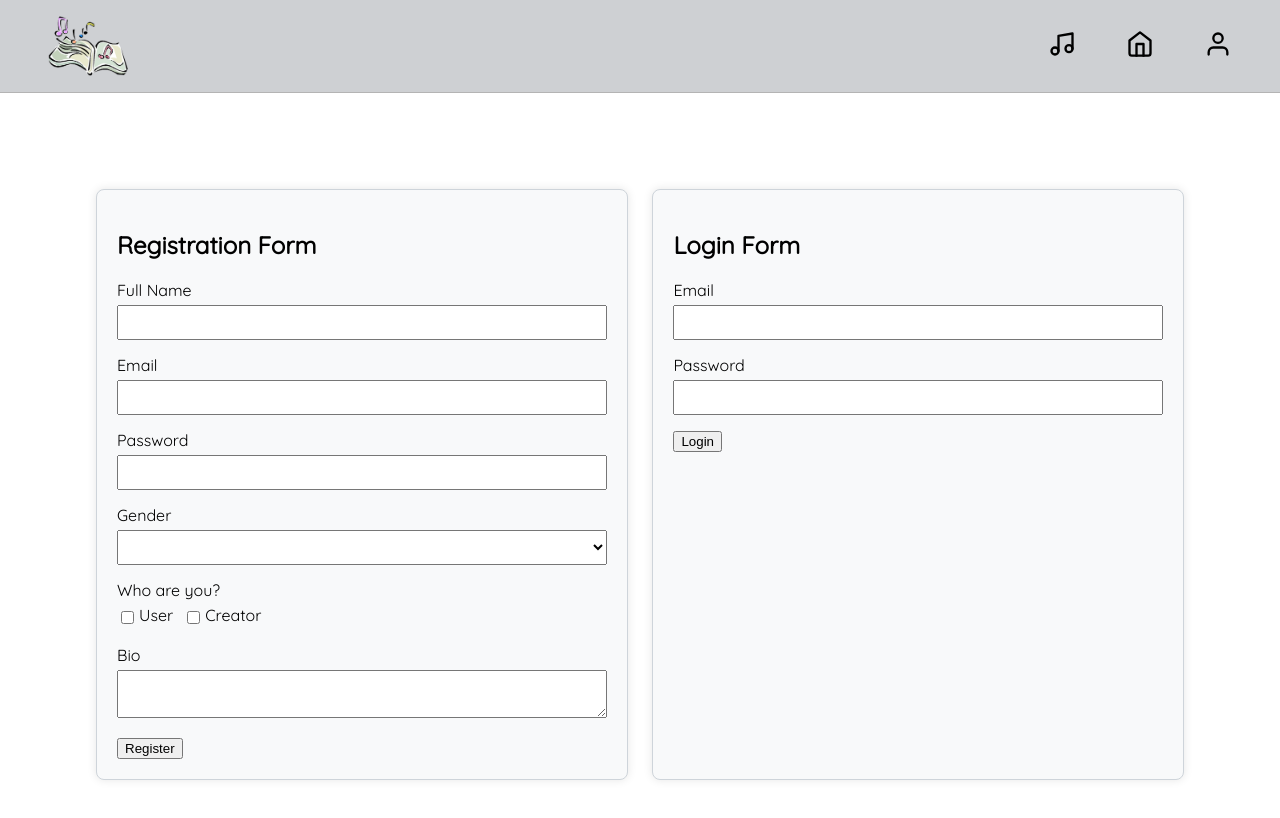
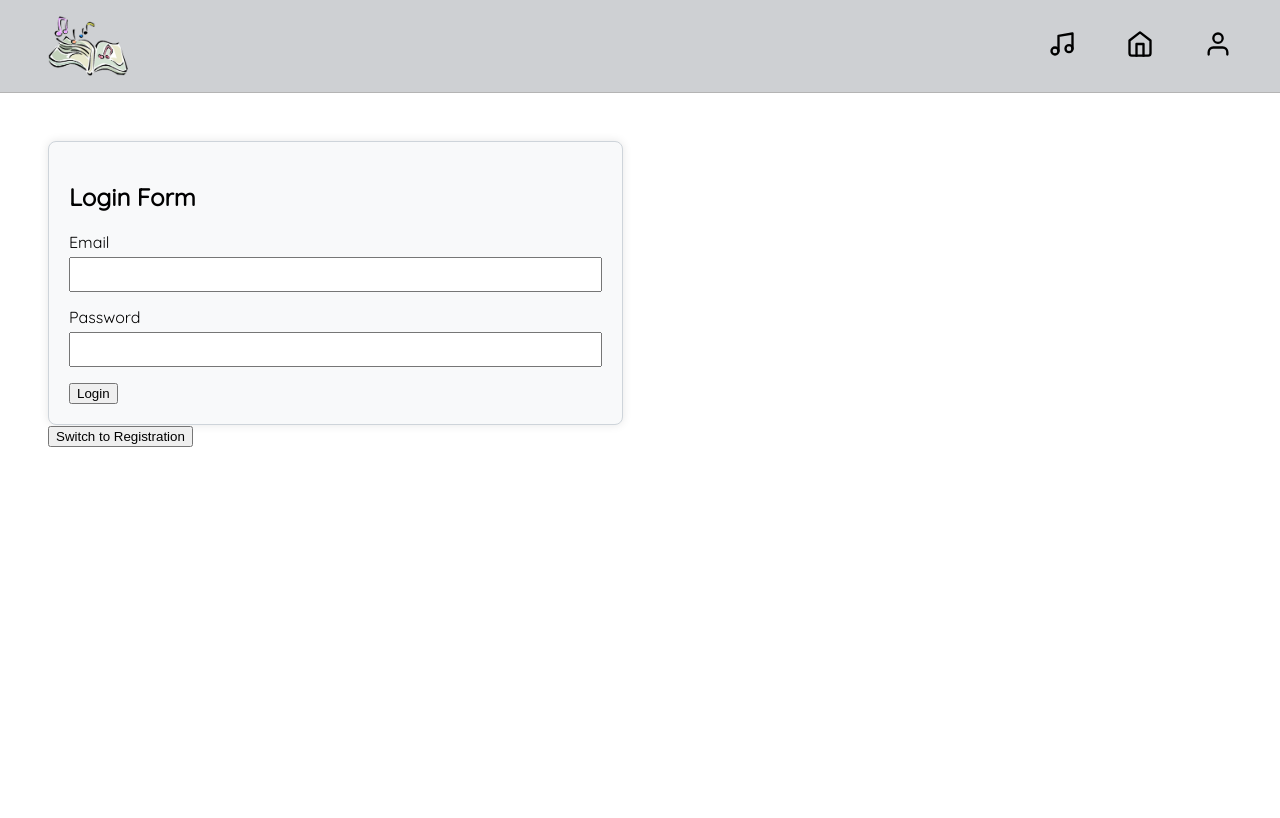
Before and after one commit to lismalgorzata/projectPP5, a Vue app: page /login in a window 1280 px wide. Shown: the top 818 px of the page. Built offline with nearby package versions, Linux system fonts and the light colour scheme.

Commit message:
login/register toggle button

```diff
--- a/src/views/LogInView.vue
+++ b/src/views/LogInView.vue
@@ -1,20 +1,44 @@
 <template>
   <div class="container">
+
+    <!-- Login form using registration data -->
+    <form v-if="currentForm === 'login'" @submit.prevent="submitLogin" class="form login-form">
+      <h2>Login Form</h2>
+
+      <div class="form-group">
+        <label for="loginEmail">Email</label>
+        <input id="loginEmail" v-model="loginForm.email" type="email" required />
+      </div>
+
+      <div class="form-group">
+        <label for="loginPassword">Password</label>
+        <input id="loginPassword" v-model="loginForm.password" type="password" required />
+      </div>
+
+      <button type="submit">Login</button>
+
+    </form>
+
     <!-- Registration Form -->
-    <form @submit.prevent="submitRegistration" class="form registration-form">
+    <form v-if="currentForm === 'registration'" @submit.prevent="submitRegistration" class="form registration-form" >
+
       <h2>Registration Form</h2>
+
       <div class="form-group">
         <label for="fullName">Full Name</label>
         <input id="fullName" v-model="registrationForm.fullName" type="text" required />
       </div>
+
       <div class="form-group">
         <label for="newEmail">Email</label>
         <input id="newEmail" v-model="registrationForm.email" type="email" required />
       </div>
+
       <div class="form-group">
         <label for="newPassword">Password</label>
         <input id="newPassword" v-model="registrationForm.password" type="password" required />
       </div>
+
       <div class="form-group">
         <label for="gender">Gender</label>
         <select id="gender" v-model="registrationForm.gender" required>
@@ -23,40 +47,41 @@
           <option value="other">Other</option>
         </select>
       </div>
+
       <div class="form-group">
+
         <label>Who are you?</label>
+
         <div class="inline-checkbox-group">
+
           <div class="inline-checkbox">
             <input id="youAreUser" type="checkbox" class="custom-checkbox" v-model="registrationForm.whoareyou.user" />
             <label class="custom-label" for="youAreUser">User</label>
           </div>
+
           <div class="inline-checkbox">
             <input id="youAreCreator" type="checkbox" class="custom-checkbox" v-model="registrationForm.whoareyou.creator" />
             <label class="custom-label" for="youAreCreator">Creator</label>
           </div>
+
         </div>
+
       </div>
+
       <div class="form-group">
         <label for="bio">Bio</label>
         <textarea id="bio" v-model="registrationForm.bio"></textarea>
       </div>
+
       <button type="submit">Register</button>
+
     </form>
 
-    <!-- Login form using registration data -->
-    <form @submit.prevent="submitLogin" class="form login-form">
-      <h2>Login Form</h2>
-      <div class="form-group">
-        <label for="loginEmail">Email</label>
-        <input id="loginEmail" v-model="loginForm.email" type="email" required />
-      </div>
-      <div class="form-group">
-        <label for="loginPassword">Password</label>
-        <input id="loginPassword" v-model="loginForm.password" type="password" required />
-      </div>
-      <button type="submit">Login</button>
-    </form>
+
+
   </div>
+
+  <button @click="toggleForm">{{ currentForm === 'login' ? 'Switch to Registration' : 'Switch to Login' }}</button>
 </template>
 
 <script>
@@ -82,6 +107,11 @@ export default {
     });
 
     const registrationComplete = ref(false);
+    const currentForm = ref('login'); // 'login' or 'registration'
+
+    const toggleForm = () => {
+      currentForm.value = currentForm.value === 'login' ? 'registration' : 'login';
+    };
 
     const submitRegistration = () => {
       // Perform registration logic
@@ -114,9 +144,10 @@ export default {
       registrationComplete.value = false;
     };
 
-    return { registrationForm, loginForm, registrationComplete, submitRegistration, submitLogin, resetForm };
+    return { registrationForm, loginForm, registrationComplete, currentForm, toggleForm, submitRegistration, submitLogin, resetForm };
   },
 };
+
 </script>
 
 <style lang="scss" scoped>
```
